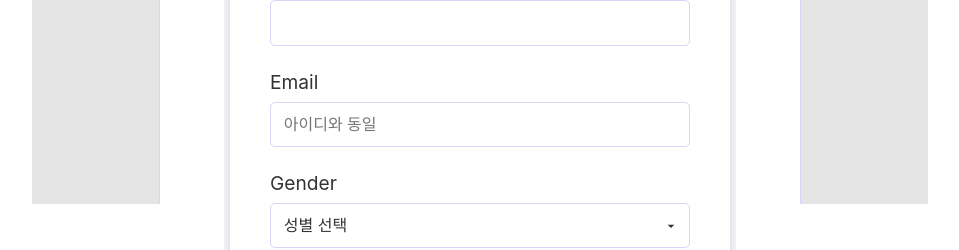
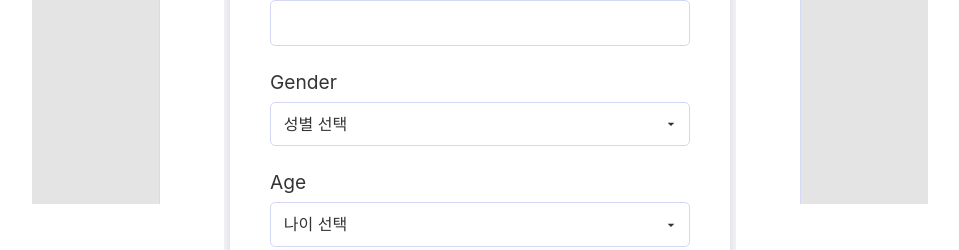
Before and after one commit to Tae4an/MZting, a React (Create React App) app in the folder front/: page /signup in a window 1280 px wide. Shown: the part 554-804 px from the top of the page, without its empty margins (160-1119 px from the left). Built offline with nearby package versions, Linux system fonts and the light colour scheme; the HTML template or start-up script is replaced by a standard one.

Commit message:
Refactor: SignupForm 에서 email 삭제

```diff
--- a/front/src/components/SignupForm.js
+++ b/front/src/components/SignupForm.js
@@ -11,7 +11,6 @@ const SignupForm = () => {
     const [passwordCheck, setPasswordCheck] = useState('');
     const [name, setName] = useState('');
     const [nickname, setNickname] = useState('');
-    const [email, setEmail] = useState('');
     const [mbti, setMbti] = useState('');
     const [gender, setGender] = useState('');
     const [age, setAge] = useState('');
@@ -31,7 +30,6 @@ const SignupForm = () => {
                 password,
                 name,
                 nickname,
-                email,
                 mbti,
                 gender,
                 age,
@@ -112,17 +110,6 @@ const SignupForm = () => {
                         required
                     />
                 </div>
-                <div className={styles.inputGroup}>
-                    <label htmlFor="userEmail">Email</label>
-                    <input
-                        type="email"
-                        id="userEmail"
-                        value={email}
-                        onChange={(e) => setEmail(e.target.value)}
-                        required
-                        placeholder="아이디와 동일"
-                    />
-                </div>
                 <div className={styles.selectGender}>
                     <label htmlFor="userGender">Gender</label>
                     <select
```
